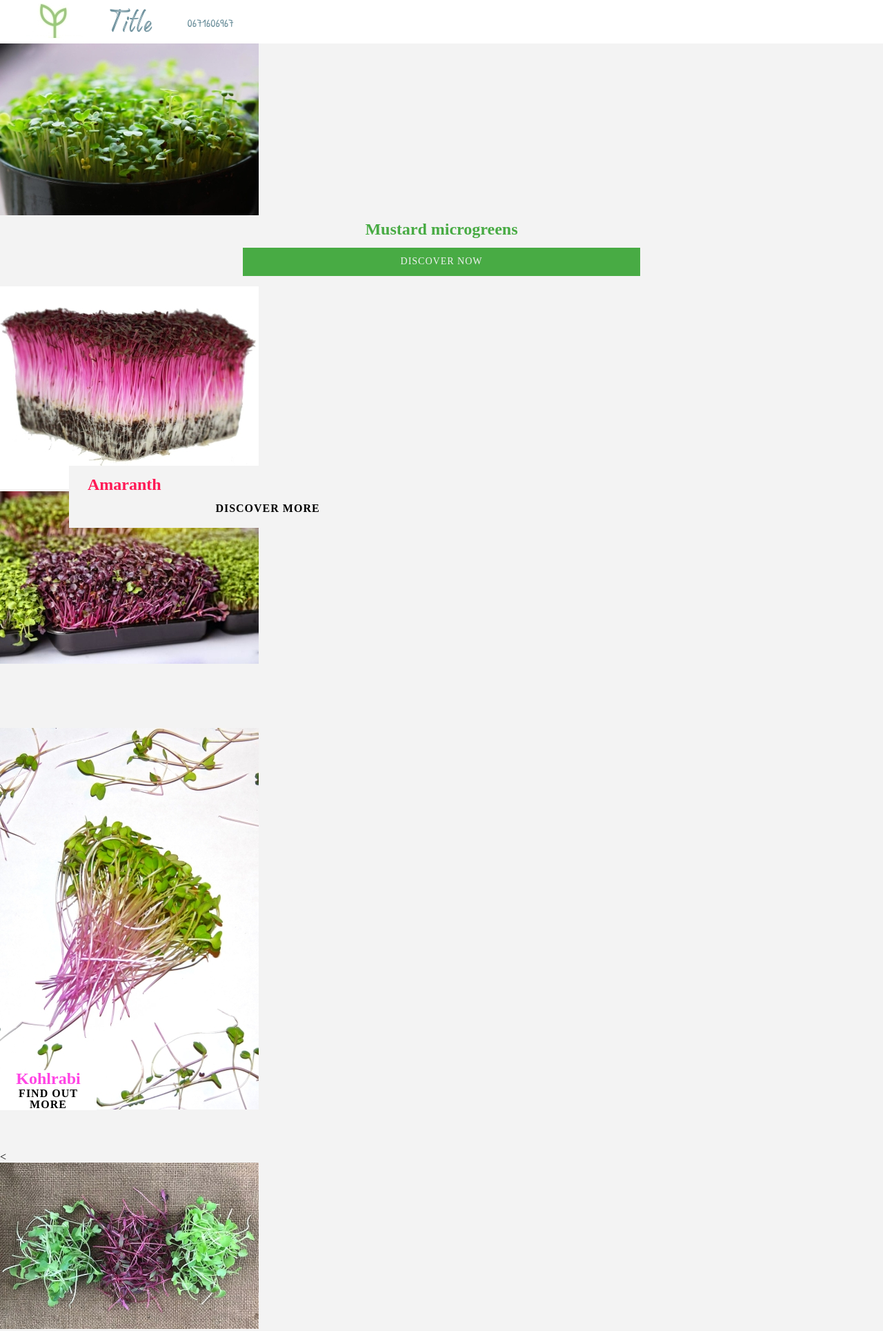
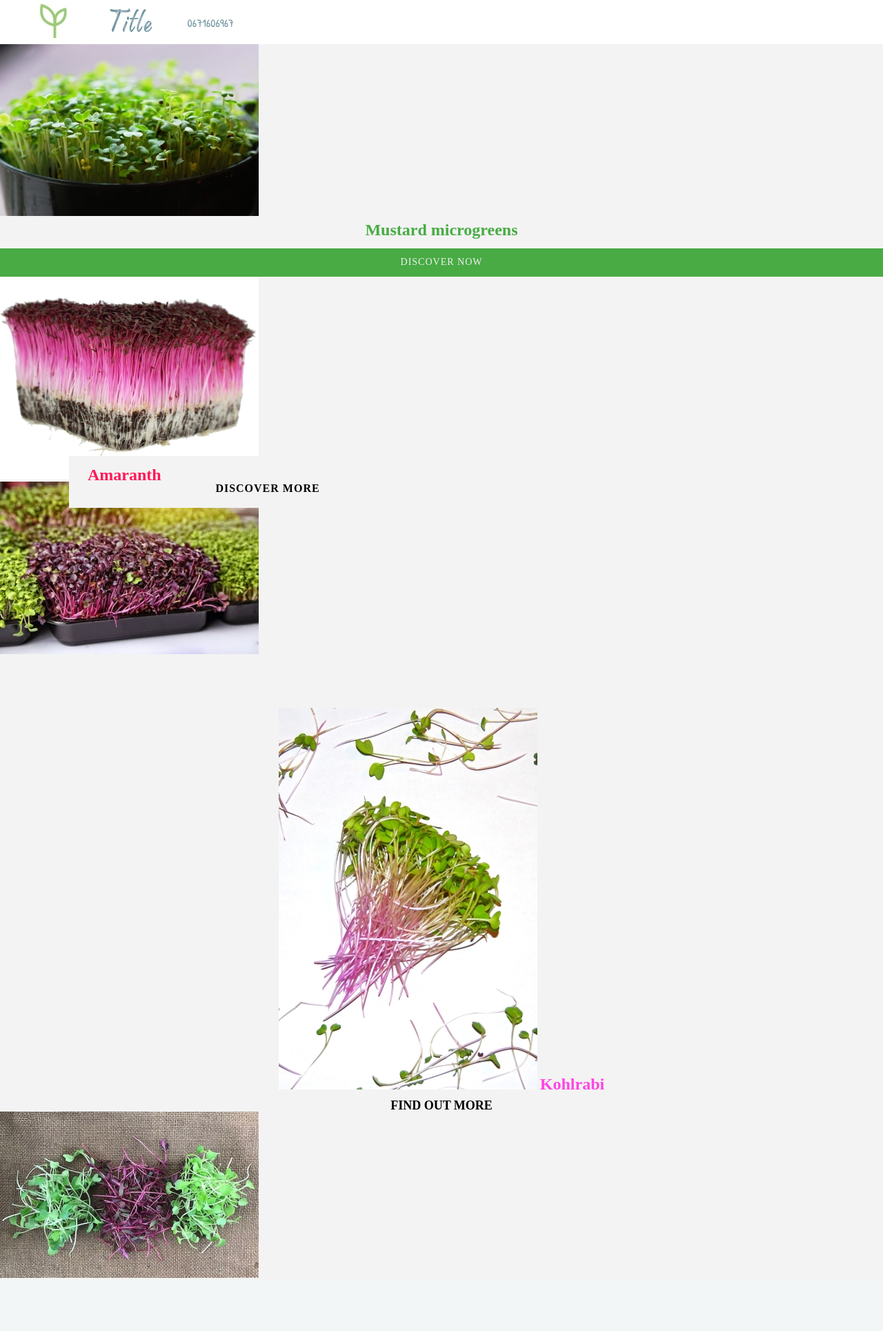
Before and after one commit to mantisOk/mantisOk, a PHP site: page /index.html in a window 1280 px wide. Shown: the whole page at 69% size. After the commit the page ends 1852 px from the top, so only its background shows below. Run offline with PHP 8.4, Linux system fonts and the light colour scheme.

Commit message:
before background image swap

```diff
--- a/index.html
+++ b/index.html
@@ -52,17 +52,13 @@
     </section>
 </div>
 <!--section4!-->
-
-<article>
-<a href="construction.html"><img src="images/Kohlrabimobile.jpg" alt="Kohlrabi"</a>
-  <section class="sec4box">
-    <p1><a href="construction.html" class="sec4-text">Kohlrabi</p1>
-    <a href="construction.html"><p class="sec4-dis">FIND OUT MORE</p></a>
-  </section>
-</arcticle>
+<div class="sec4box">
+<a href="construction.html"><img src="images/Kohlrabimobile.jpg"</a>
+  <p1 class="sec4-text">Kohlrabi</p1>
+  <a href="construction.html"><p class="sec4-dis">FIND OUT MORE</p></a>
+</div>
 <!--section5!-->
-
-<<article class="sec5-box">
+<article class="sec5-box">
   <a href="mg-manual.html"><img src="images/mix-mob.jpg" alt="growing-microgreens" </a>
 </article>
 </main>
--- a/style.css
+++ b/style.css
@@ -122,7 +122,6 @@ background-color: #f3f3f3;
 
 Header {
   background-color: #fff;
-  height: 63px;
   width: 100%;
 
 }
@@ -215,10 +214,8 @@ Header {
   font-size: 24px;
   font-family: comic;
 
-
 }
 .sec1-discover-pos {
-
   padding-top: 15px;
   b ackground:red;
   text-align: center;
@@ -235,6 +232,7 @@ letter-spacing: 1px;
 font-size:14px;
 }
 section .sec1-dis {
+  width: 100%;
   color:#f1f1f1;
   background:#48AB44;
   /*box-shadow: 0 0 10px #48E946,0 0 20px #48E946,0 0 30px #48E946;*/
@@ -245,11 +243,9 @@ section .sec1-dis {
 /*Section 2-3 Amaranth*/
 
 .sec2-pos{
-  margin-top: 15px;
 }
 
 .sec3-divbox {
-  align-content: center;
 position: relative;
 bottom: 290px;
 left:100px;
@@ -271,7 +267,6 @@ font-weight: 900;
 }
 .sec3-dis {
   b ackground-color: green;
-  margin-top: 15px;
   padding-bottom: 20px;
   text-align: center;
   color:black;
@@ -283,14 +278,13 @@ font-size:16px;
 /*Section 4 Kohlrabi*/
 
 .sec4box {
-  position:relative;
-  bottom: 60px;
+  width: 100%;
 text-align: center;
-background-color:white;
-width: 140px;
+b ackground-color:blue;
 }
 
 .sec4-text {
+  display: relative;
   font-family: comic;
   font-size: 24px;
   color:#FF45E4;
@@ -298,15 +292,17 @@ width: 140px;
 }
 
 .sec4-dis {
-  padding-top: 2px;
+  padding-top:10px;
+  b ackground-color: red;
   text-align: center;
   color:black;
-font-weight:600;
+font-weight:900;
 text-transform: uppercase;
-letter-spacing: 1px;
-font-size:16px;
+font-size: 18px;
+color:#black;
 }
 
 /*Section 5 Mix*/
 .sec5-box {
+
 }
```
